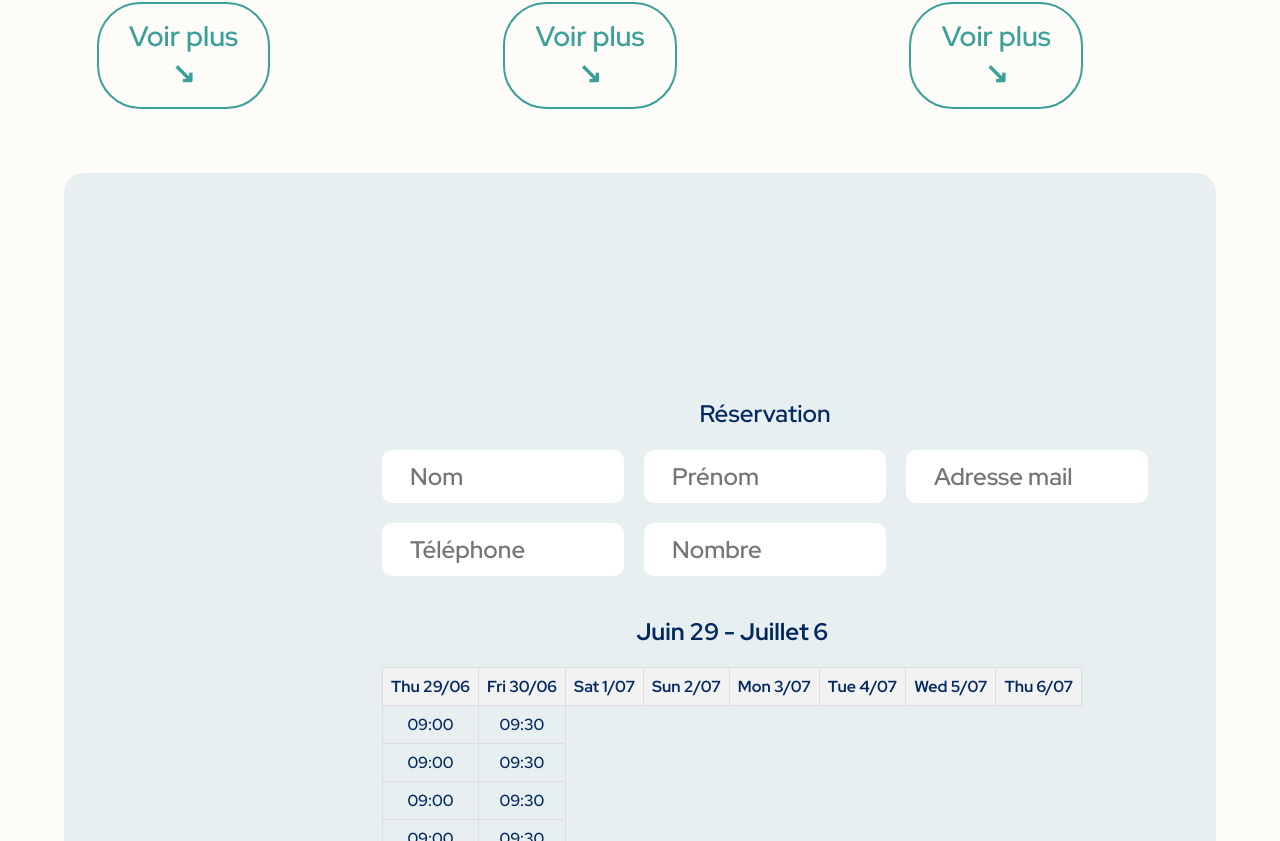
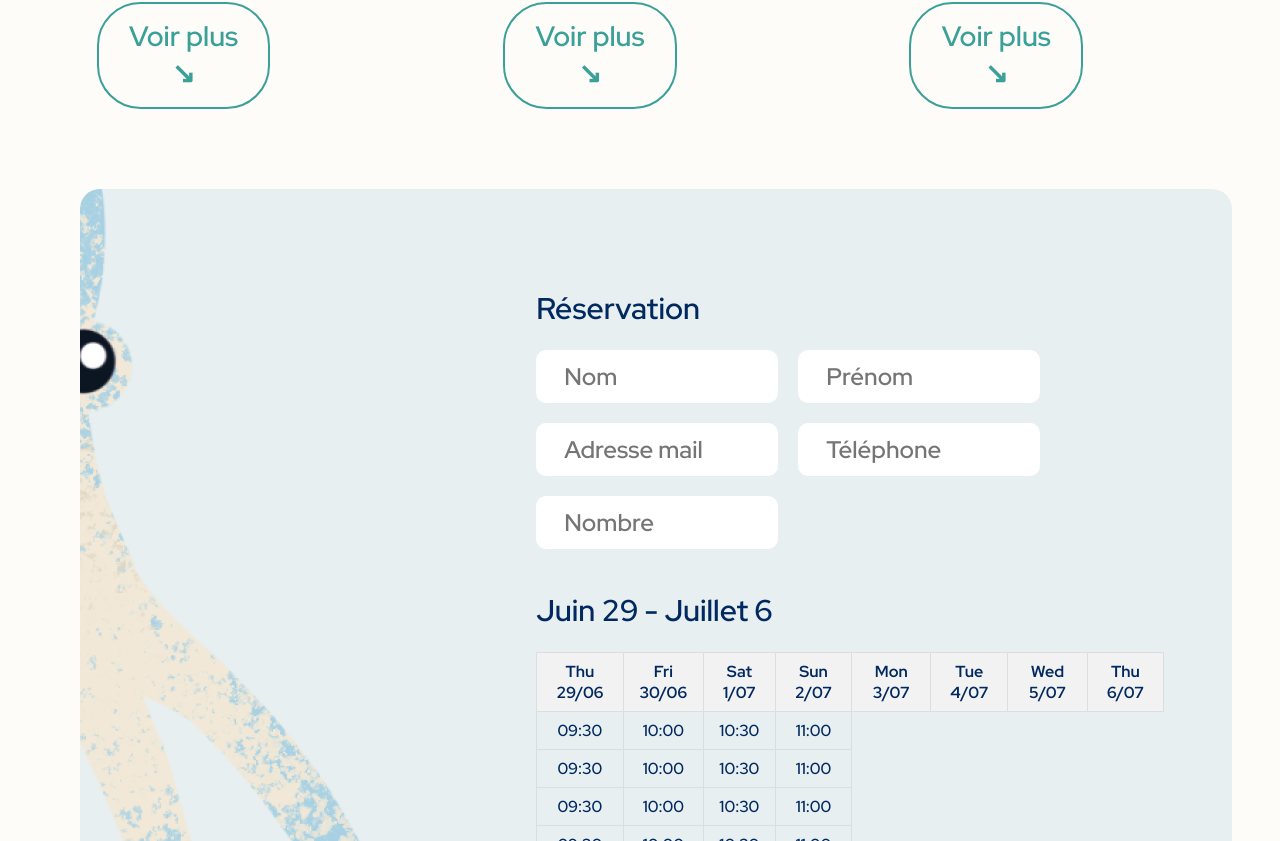
Before and after one commit to jo15122002/illuminez_votre_curiosite_site, a Nuxt app: page / in a window 1280 px wide. Shown: the part 3179-4020 px from the top of the page. Built offline with nearby package versions, Linux system fonts and the light colour scheme.

Commit message:
WIP : booking section

```diff
--- a/components/BookingSection.vue
+++ b/components/BookingSection.vue
@@ -9,9 +9,7 @@
                         <input class="input" placeholder="Nom" type="text">
                         <input class="input" placeholder="Prénom" type="text">
                         <input class="input" placeholder="Adresse mail" type="email">
-                    </div>
-                    <div class="row">
-                        <input class="input" placeholder="Téléphone" type="number">
+                        <input class="input" placeholder="Téléphone" type="text">
                         <input class="input" placeholder="Nombre" type="number">
                     </div>
                     <div class="select-date">
@@ -71,14 +69,9 @@ const generateDates = (dayFrom, dayTo, hourFrom, hourTo, increments) => {
 };
 
 onMounted(() => {
-    uniqueDates.value = generateDates("2023-06-29", "2023-07-06", 9, 10, 30);
+    uniqueDates.value = generateDates("2023-06-29", "2023-07-06", 9.5, 11.5, 30);
 });
 </script>
-
-
-
-
-
 
 <style>
 * {
@@ -93,24 +86,31 @@ onMounted(() => {
 .form-title {
     line-height: 33px;
     font-weight: 600;
-    display: inline-block;
+    text-align: start;
+    font-size: 30px;
     width: 213px;
+}
+
+.selected-date-range{
+    font-size: 24px;
+    font-weight: 600;
+    line-height: 33px;
+    text-align: start;
+    font-size: 30px;
 }
 
 .bg-calamar-img {
     position: inherit;
     object-fit: contain;
     object-position: left;
-    left: 3.5%;
-    width: 100%;
-    height: 100%;
-
+    left: -37.5%;
 }
 
 .bg-calamar-wrapper {
     position: relative;
-    margin: 4em;
+    margin: 5em;
     height: 100%;
+    width: 90%;
     border-radius: 20px;
     background-color: rgba(176, 208, 225, 0.3);
     overflow: hidden;
@@ -121,7 +121,9 @@ onMounted(() => {
 }
 
 .reservation-form {
-    position: inherit;
+    height: 84.9%;
+    width: 54.5%;
+    position: absolute;
     z-index: 1;
     text-align: center;
     right: 5.9%;
@@ -139,7 +141,9 @@ onMounted(() => {
 .row {
     display: flex;
     flex-direction: row;
+    flex-wrap: wrap;
     gap: 20px;
+    width: 100%;
 }
 
 .input {
```
